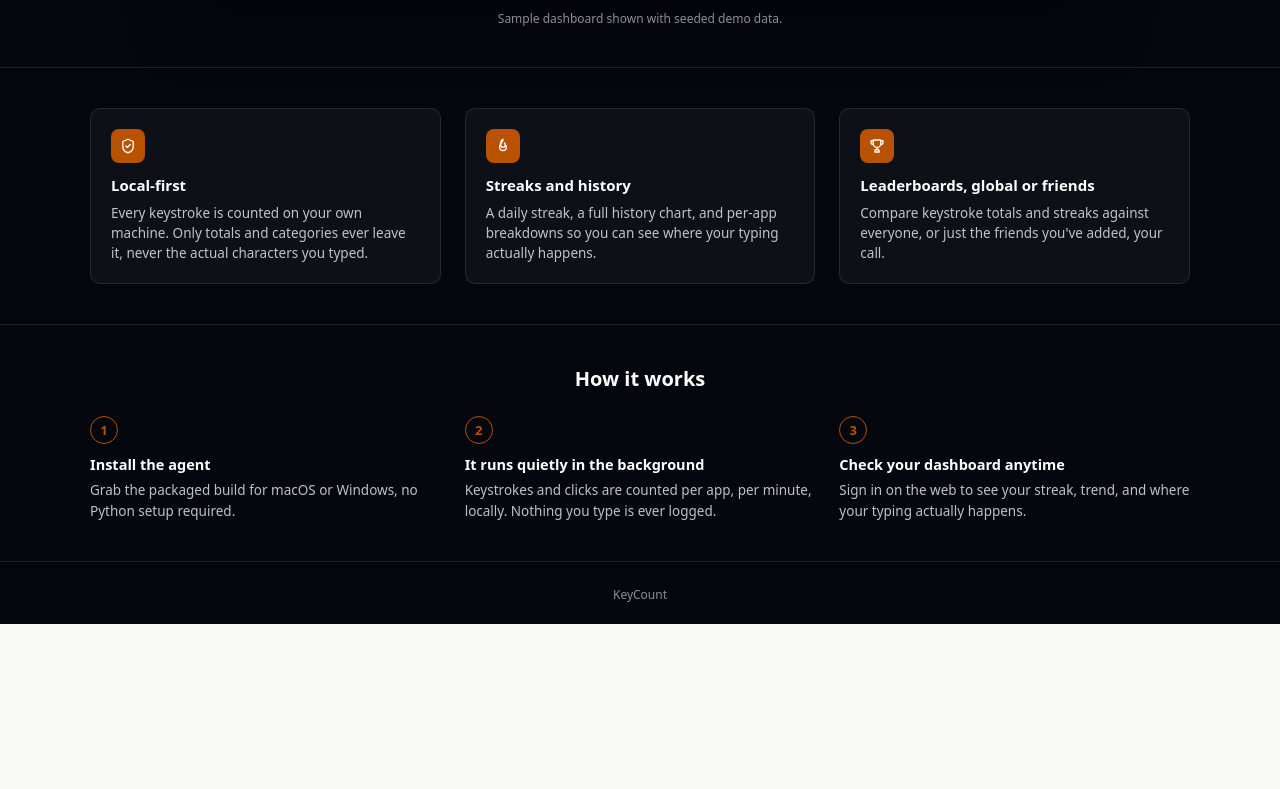
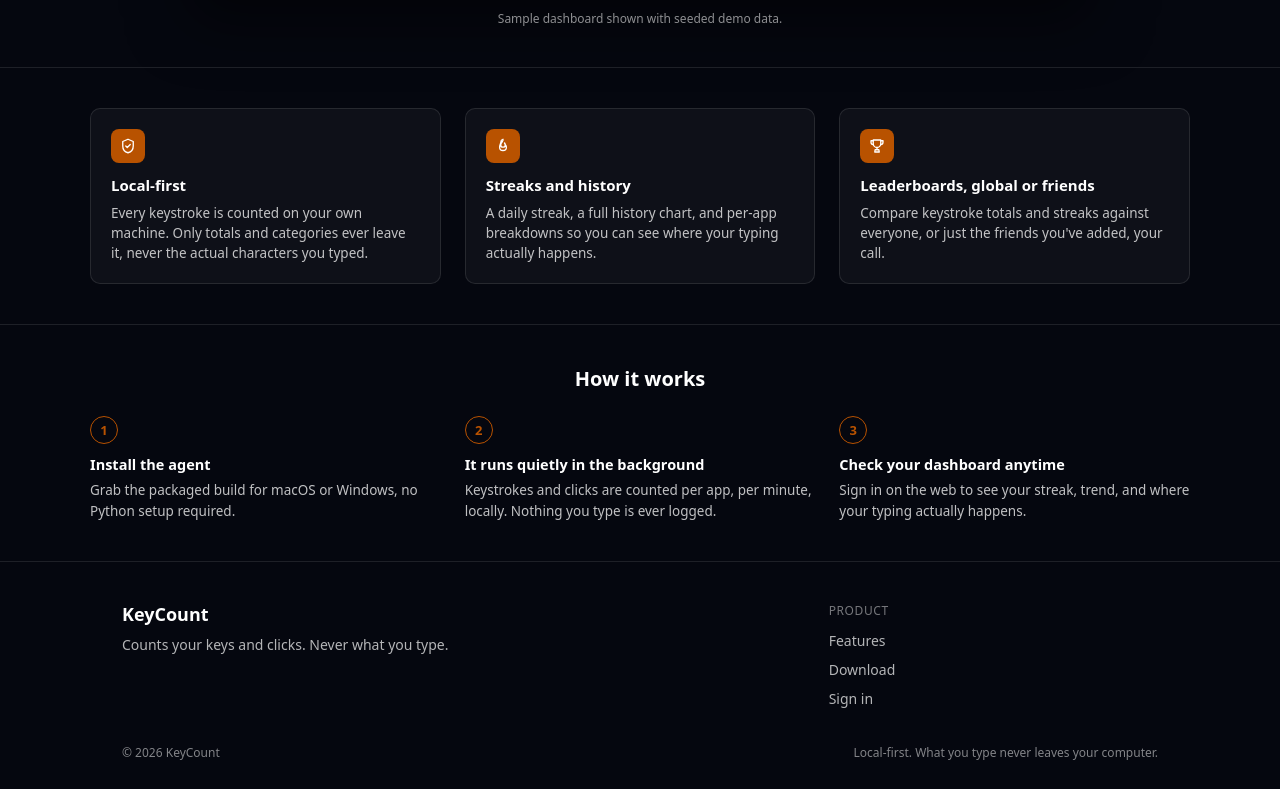
Before and after one commit to Yonugy/KeyCount, a React (Vite) app in the folder web/: page / in a window 1280 px wide. Shown: the part 1147-1936 px from the top of the page. Before the commit the page ends 1771 px from the top, so only its background shows below. Built offline with nearby package versions, Linux system fonts and the light colour scheme; no server answers.

Commit message:
Footer update for landing pages

```diff
--- a/web/src/App.tsx
+++ b/web/src/App.tsx
@@ -1,4 +1,5 @@
-import { Navigate, Route, Routes, useParams } from "react-router-dom";
+import { useEffect } from "react";
+import { Navigate, Route, Routes, useLocation, useParams } from "react-router-dom";
 import Dashboard from "./components/Dashboard";
 import RequireAuth from "./components/RequireAuth";
 import LoginRoute from "./components/LoginRoute";
@@ -25,6 +26,7 @@
 export default function App() {
   return (
     <>
+      <ScrollToTop />
       {/* Mounted once, outside Routes, so it's present on every page
           including Login and the signed-in Dashboard -- see
           GlobalClickSound.tsx for the scope/dedupe reasoning. */}
@@ -49,6 +51,18 @@
   );
 }
 
+// Moving between routes in this single-page app swaps components without a
+// real page load, so the browser keeps the old scroll position (clicking
+// Features or Download from the footer left you at the bottom of the new
+// page). Jump back to the top whenever the path changes.
+function ScrollToTop() {
+  const { pathname } = useLocation();
+  useEffect(() => {
+    window.scrollTo(0, 0);
+  }, [pathname]);
+  return null;
+}
+
 // /u/:username is reachable with nobody signed in (see PublicProfilePage's
 // own comment: that's the entire point of a public profile link), so it
 // sits outside RequireAuth entirely, same as it always has.
--- a/web/src/components/Dashboard.tsx
+++ b/web/src/components/Dashboard.tsx
@@ -1,5 +1,5 @@
 import { useState } from "react";
-import { useNavigate } from "react-router-dom";
+import { Link, useNavigate } from "react-router-dom";
 import { getUsername, clearSession } from "../api";
 import TodayView from "./TodayView";
 import HistoryView from "./HistoryView";
@@ -53,7 +53,12 @@
         }}
       >
         <div>
-          <h1 style={{ fontSize: 20, margin: 0 }}>KeyCount</h1>
+          {/* The name doubles as a link back to the landing page. */}
+          <h1 style={{ fontSize: 20, margin: 0 }}>
+            <Link to="/" style={{ color: "inherit", textDecoration: "none" }}>
+              KeyCount
+            </Link>
+          </h1>
           <div style={{ fontSize: 13, color: "var(--text-muted)" }}>
             Signed in as {username}
           </div>
@@ -66,6 +71,20 @@
               for it. "subtle" variant matches the Sign out button's own
               styling instead of the hero's fixed-dark-background look. */}
           <SoundToggle variant="subtle" />
+          <button
+            onClick={() => navigate("/")}
+            style={{
+              background: "none",
+              border: "1px solid var(--border)",
+              borderRadius: 6,
+              padding: "6px 12px",
+              color: "var(--text-secondary)",
+              fontSize: 13,
+              cursor: "pointer",
+            }}
+          >
+            Home
+          </button>
           <button
             onClick={handleLogout}
             style={{
--- a/web/src/components/DownloadPage.tsx
+++ b/web/src/components/DownloadPage.tsx
@@ -1,5 +1,6 @@
 import { useEffect, useState } from "react";
 import PublicNav from "./PublicNav";
+import PublicFooter from "./PublicFooter";
 import { playPressSound, playReleaseSound, playCtaHoverSound } from "../lib/clickSound";
 
 type OS = "mac" | "windows";
@@ -81,10 +82,10 @@
   }, []);
 
   return (
-    <div style={{ minHeight: "100vh" }}>
+    <div style={{ minHeight: "100vh", display: "flex", flexDirection: "column" }}>
       <PublicNav />
 
-      <main style={{ maxWidth: 760, margin: "0 auto", padding: "24px 32px 64px" }}>
+      <main style={{ maxWidth: 824, width: "100%", boxSizing: "border-box", alignSelf: "center", padding: "24px 32px 64px" }}>
         <h1 style={{ fontSize: 30, margin: "0 0 36px", color: "var(--text-primary)" }}>
           Download
         </h1>
@@ -149,6 +150,8 @@
         </details>
         */}
       </main>
+
+      <PublicFooter />
     </div>
   );
 }
--- a/web/src/components/FeaturesPage.tsx
+++ b/web/src/components/FeaturesPage.tsx
@@ -1,4 +1,5 @@
 import PublicNav from "./PublicNav";
+import PublicFooter from "./PublicFooter";
 
 // Specs page (2026-09-13 phase 2). Content here is pulled from the root
 // README and the design doc, not invented -- see each section's grouping
@@ -7,10 +8,10 @@
 // they're describing the same underlying behavior from two angles.
 export default function FeaturesPage() {
   return (
-    <div style={{ minHeight: "100vh" }}>
+    <div style={{ minHeight: "100vh", display: "flex", flexDirection: "column" }}>
       <PublicNav />
 
-      <main style={{ maxWidth: 760, margin: "0 auto", padding: "24px 32px 64px" }}>
+      <main style={{ maxWidth: 824, width: "100%", boxSizing: "border-box", alignSelf: "center", padding: "24px 32px 64px" }}>
         <h1 style={{ fontSize: 30, margin: "0 0 12px", color: "var(--text-primary)" }}>
           What KeyCount does
         </h1>
@@ -74,6 +75,8 @@
           />
         </FeatureSection>
       </main>
+
+      <PublicFooter />
     </div>
   );
 }
--- a/web/src/components/LandingPage.tsx
+++ b/web/src/components/LandingPage.tsx
@@ -3,6 +3,7 @@
 import { getToken } from "../api";
 import { playKeySound } from "../lib/clickSound";
 import PublicNav from "./PublicNav";
+import PublicFooter from "./PublicFooter";
 import Starfield from "./Starfield";
 import ArcadeButton from "./ArcadeButton";
 import SoundToggle from "./SoundToggle";
@@ -253,9 +254,10 @@
           </div>
         </section>
 
-        <footer style={{ borderTop: "1px solid rgba(255,255,255,0.1)", padding: "20px 32px", textAlign: "center" }}>
+        {/* <footer style={{ borderTop: "1px solid rgba(255,255,255,0.1)", padding: "20px 32px", textAlign: "center" }}>
           <span style={{ color: "rgba(255,255,255,0.55)", fontSize: 12 }}>KeyCount</span>
-        </footer>
+        </footer> */}
+        <PublicFooter variant="dark" />
       </div>
     </div>
   );
--- /dev/null
+++ b/web/src/components/PublicFooter.tsx
@@ -0,0 +1,156 @@
+import { useState } from "react";
+import { Link } from "react-router-dom";
+import { getToken } from "../api";
+
+// Shared footer for the three public pages (Landing/Features/Download).
+// Same "auto" / "dark" split as PublicNav: "auto" follows the visitor's
+// light/dark theme tokens (Features, Download), "dark" hardcodes
+// light-on-dark colors for the landing page's space background.
+//
+// The link columns sit inside a <nav>, which is what makes
+// GlobalClickSound.tsx give them the same nav hover/click sounds as the
+// header links, with no extra wiring.
+//
+// Only links that point somewhere real are listed. There is no contact
+// email, privacy policy or terms page yet, so none are shown. Add them to
+// PROJECT_LINKS (or a new column) once they exist.
+// Project column removed for now. To bring it back, uncomment REPO_URL,
+// projectLinks and the second FooterColumn below.
+// const REPO_URL = "https://github.com/Yonugy/KeyCount";
+
+type FooterLinkItem = { label: string; to?: string; href?: string };
+
+type PublicFooterProps = {
+  variant?: "auto" | "dark";
+};
+
+export default function PublicFooter({ variant = "auto" }: PublicFooterProps) {
+  const signedIn = !!getToken();
+  const dark = variant === "dark";
+
+  const colors = dark
+    ? {
+        border: "rgba(255,255,255,0.1)",
+        brand: "#ffffff",
+        heading: "rgba(255,255,255,0.45)",
+        text: "rgba(255,255,255,0.7)",
+        hover: "#ffffff",
+        muted: "rgba(255,255,255,0.5)",
+      }
+    : {
+        border: "var(--border)",
+        brand: "var(--text-primary)",
+        heading: "var(--text-muted)",
+        text: "var(--text-secondary)",
+        hover: "var(--text-primary)",
+        muted: "var(--text-muted)",
+      };
+
+  const productLinks: FooterLinkItem[] = [
+    { label: "Features", to: "/features" },
+    { label: "Download", to: "/download" },
+    signedIn ? { label: "Go to dashboard", to: "/app" } : { label: "Sign in", to: "/login" },
+  ];
+  // const projectLinks: FooterLinkItem[] = [
+  //   { label: "GitHub", href: REPO_URL },
+  //   { label: "Releases", href: `${REPO_URL}/releases` },
+  //   { label: "Report an issue", href: `${REPO_URL}/issues` },
+  // ];
+
+  return (
+    <footer style={{ borderTop: `1px solid ${colors.border}`, marginTop: "auto", width: "100%" }}>
+      <div
+        style={{
+          maxWidth: 1100,
+          margin: "0 auto",
+          padding: "40px 32px 20px",
+          boxSizing: "border-box",
+          display: "grid",
+          gridTemplateColumns: "repeat(auto-fit, minmax(160px, 1fr))",
+          gap: "32px 24px",
+        }}
+      >
+        <div style={{ gridColumn: "span 2", maxWidth: 360 }}>
+          <div style={{ color: colors.brand, fontSize: 18, fontWeight: 700 }}>KeyCount</div>
+          <p style={{ color: colors.text, fontSize: 14, lineHeight: 1.55, margin: "8px 0 0" }}>
+            Counts your keys and clicks. Never what you type.
+          </p>
+        </div>
+
+        <nav aria-label="Footer" style={{ display: "contents" }}>
+          <FooterColumn title="Product" links={productLinks} colors={colors} />
+          {/* <FooterColumn title="Project" links={projectLinks} colors={colors} /> */}
+        </nav>
+      </div>
+
+      <div
+        style={{
+          maxWidth: 1100,
+          margin: "0 auto",
+          padding: "16px 32px 28px",
+          boxSizing: "border-box",
+          display: "flex",
+          flexWrap: "wrap",
+          justifyContent: "space-between",
+          gap: 8,
+          fontSize: 12,
+          color: colors.muted,
+        }}
+      >
+        <span>&copy; {new Date().getFullYear()} KeyCount</span>
+        <span>Local-first. What you type never leaves your computer.</span>
+      </div>
+    </footer>
+  );
+}
+
+type FooterColors = { heading: string; text: string; hover: string };
+
+function FooterColumn({ title, links, colors }: { title: string; links: FooterLinkItem[]; colors: FooterColors }) {
+  return (
+    <div>
+      <div
+        style={{
+          color: colors.heading,
+          fontSize: 12,
+          textTransform: "uppercase",
+          letterSpacing: 0.6,
+          marginBottom: 12,
+        }}
+      >
+        {title}
+      </div>
+      <div style={{ display: "flex", flexDirection: "column", gap: 10 }}>
+        {links.map((l) => (
+          <FooterLink key={l.label} item={l} colors={colors} />
+        ))}
+      </div>
+    </div>
+  );
+}
+
+function FooterLink({ item, colors }: { item: FooterLinkItem; colors: FooterColors }) {
+  const [hovered, setHovered] = useState(false);
+  const style: React.CSSProperties = {
+    color: hovered ? colors.hover : colors.text,
+    textDecoration: "none",
+    fontSize: 14,
+    width: "fit-content",
+  };
+  const hover = {
+    onMouseEnter: () => setHovered(true),
+    onMouseLeave: () => setHovered(false),
+  };
+  if (item.to) {
+    return (
+      <Link to={item.to} style={style} {...hover}>
+        {item.label}
+      </Link>
+    );
+  }
+  return (
+    <a href={item.href} target="_blank" rel="noopener noreferrer" style={style} {...hover}>
+      {item.label}
+    </a>
+  );
+}
```
